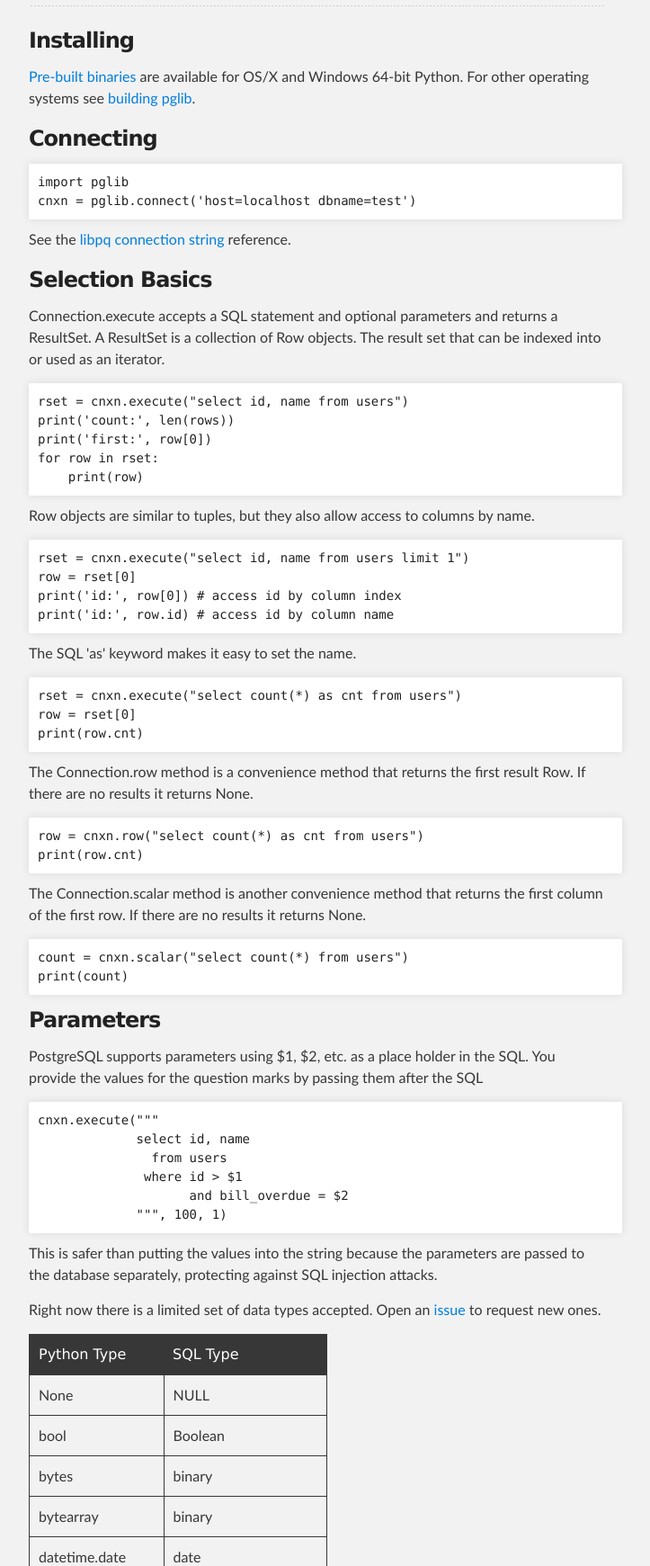
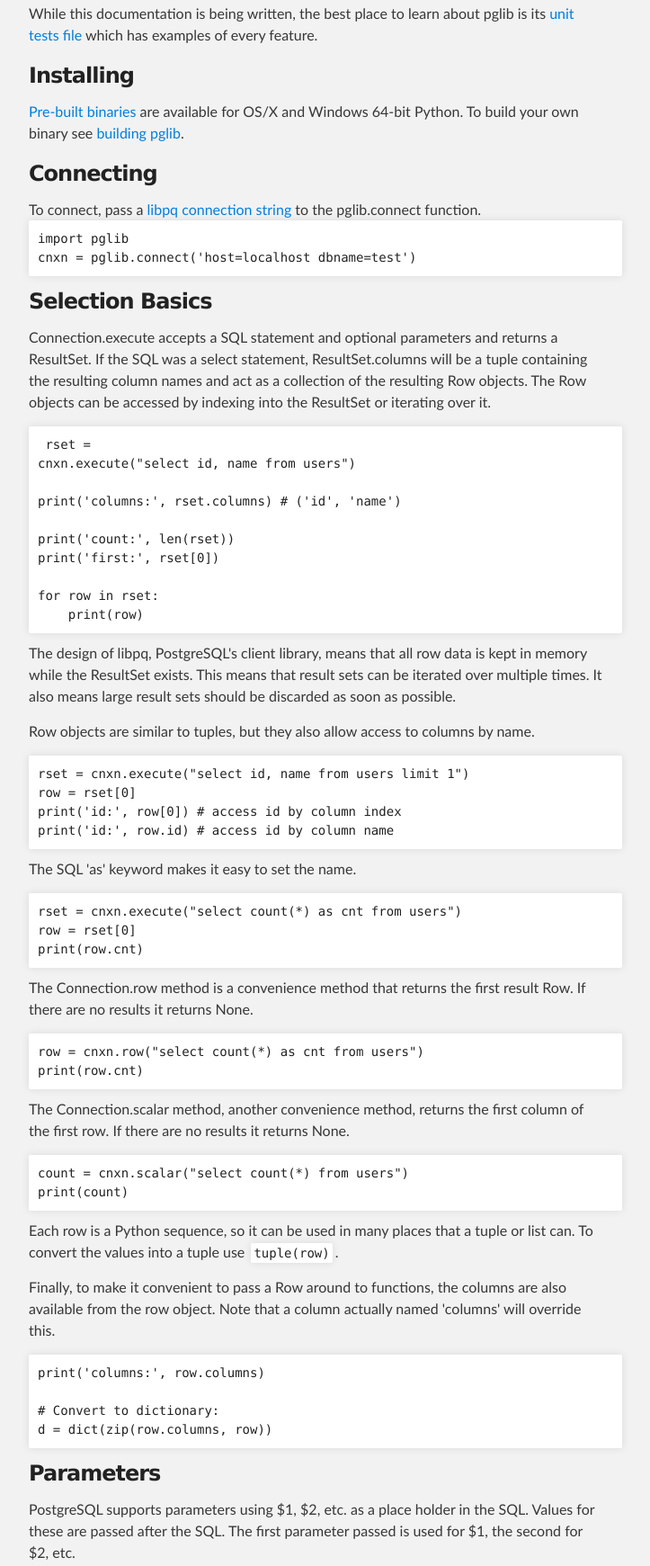
Before and after one commit to davinirjr/pglib, a plain HTML site: page index.html in a window 1280 px wide. Shown: the part 641-2382 px from the top of the page at 90% size, without its empty margins (288-1011 px from the left). Drawn offline with Linux system fonts and the light colour scheme.

Commit message:
Minor fixes

```diff
--- a/index.html
+++ b/index.html
@@ -51,43 +51,54 @@
 
 <p>pglib is a Python 3.3+ module for working with PostgreSQL databases.  It is a C extension
 that exposes the <a href="http://www.postgresql.org/docs/9.3/static/libpq.html">libpq</a> API.
-It is designed to be small, fast, and as convenient as possible that API to Python.</p>
+It is designed to be small, fast, and as convenient as possible.</p>
 
 <h2>
 <a name="quick-start" class="anchor" href="#quick-start"><span class="octicon octicon-link"></span></a>Quick Start</h2>
+
+<p>While this documentation is being written, the best place to learn about pglib is its
+<a href="https://github.com/mkleehammer/pglib/blob/master/tests">unit tests file</a> which has
+examples of every feature.</p>
 
 <h3>
 <a name="installing" class="anchor" href="#installing"><span class="octicon octicon-link"></span></a>Installing</h3>
 
 <p><a href="https://github.com/mkleehammer/pglib/releases">Pre-built binaries</a> are
-available for OS/X and Windows 64-bit Python.  For other operating systems see
+available for OS/X and Windows 64-bit Python.  To build your own binary see
 <a href="building.html">building pglib</a>.</p>
 
 <h3>
 <a name="connecting" class="anchor" href="#connecting"><span class="octicon octicon-link"></span></a>Connecting</h3>
+
+To connect, pass a <a href="http://www.postgresql.org/docs/9.3/static/libpq-connect.html#LIBPQ-CONNSTRING">
+libpq connection string</a> to the pglib.connect function.
 
 <pre>
 import pglib
 cnxn = pglib.connect('host=localhost dbname=test')
 </pre>
 
-<p>See the <a href="http://www.postgresql.org/docs/9.3/static/libpq-connect.html#LIBPQ-CONNSTRING">
-libpq connection string</a> reference.</p>
-
 <h3>
 <a name="selection-basics" class="anchor" href="#selection-basics"><span class="octicon octicon-link"></span></a>Selection Basics</h3>
 
 <p>Connection.execute accepts a SQL statement and optional parameters and returns a ResultSet.
-A ResultSet is a collection of Row objects.  The result set that can be indexed into or used as
-an iterator.</p>
+If the SQL was a select statement, ResultSet.columns will be a tuple containing the resulting
+column names and act as a collection of the resulting Row objects.  The Row objects can be
+accessed by indexing into the ResultSet or iterating over it.</p> <pre> rset =
+cnxn.execute("select id, name from users")
 
-<pre>
-rset = cnxn.execute("select id, name from users")
-print('count:', len(rows))
-print('first:', row[0])
+print('columns:', rset.columns) # ('id', 'name')
+
+print('count:', len(rset))
+print('first:', rset[0])
+
 for row in rset:
     print(row)
 </pre>
+
+<p>The design of libpq, PostgreSQL's client library, means that all row data is kept in memory
+while the ResultSet exists.  This means that result sets can be iterated over multiple times.
+It also means large result sets should be discarded as soon as possible.</p>
 
 <p>Row objects are similar to tuples, but they also allow access to columns by name.</p>
 
@@ -114,19 +125,32 @@ row = cnxn.row("select count(*) as cnt from users")
 print(row.cnt)
 </pre>
 
-<p>The Connection.scalar method is another convenience method that returns the first column of
-the first row.  If there are no results it returns None.</p>
+<p>The Connection.scalar method, another convenience method, returns the first column of the
+first row.  If there are no results it returns None.</p>
 
 <pre>
 count = cnxn.scalar("select count(*) from users")
 print(count)
 </pre>
 
+<p>Each row is a Python sequence, so it can be used in many places that a tuple or list can.
+To convert the values into a tuple use <code>tuple(row)</code>.</p>
+
+<p>Finally, to make it convenient to pass a Row around to functions, the columns are also available
+from the row object.  Note that a column actually named 'columns' will override this.</p>
+
+<pre>
+print('columns:', row.columns)
+
+# Convert to dictionary:
+d = dict(zip(row.columns, row))
+</pre>
+
 <h3>
 <a name="parameters" class="anchor" href="#parameters"><span class="octicon octicon-link"></span></a>Parameters</h3>
 
-<p>PostgreSQL supports parameters using $1, $2, etc. as a place holder in the SQL. You
-provide the values for the question marks by passing them after the SQL</p>
+<p>PostgreSQL supports parameters using $1, $2, etc. as a place holder in the SQL.  Values for these
+are passed after the SQL.  The first parameter passed is used for $1, the second for $2, etc.</p>
 
 <pre>
 cnxn.execute("""
@@ -134,13 +158,16 @@ cnxn.execute("""
                from users
               where id > $1
                     and bill_overdue = $2
-             """, 100, 1)
+             """, 100, 1)  # 100 -> $1, 1 -> $2
 </pre>
 
-<p>This is safer than putting the values into the string because the parameters are passed to
-the database separately, protecting against SQL injection attacks.</p>
+<p>Parameters are always passed to the server separately from the SQL statement and pglib never
+modifies the SQL passed to it.  You should <em>always</em> pass parameters separately to
+protect against <a href="http://en.wikipedia.org/wiki/SQL_injection">SQL injection attacks</a>.</p>
 
-<p>Right now there is a limited set of data types accepted.  Open an
+</p>
+
+<p>Right now there is a limited set of data types accepted.  Feel free to open an
 <a href="https://github.com/mkleehammer/pglib/issues">issue</a> to request new ones.</p>
 
 <table>
```
